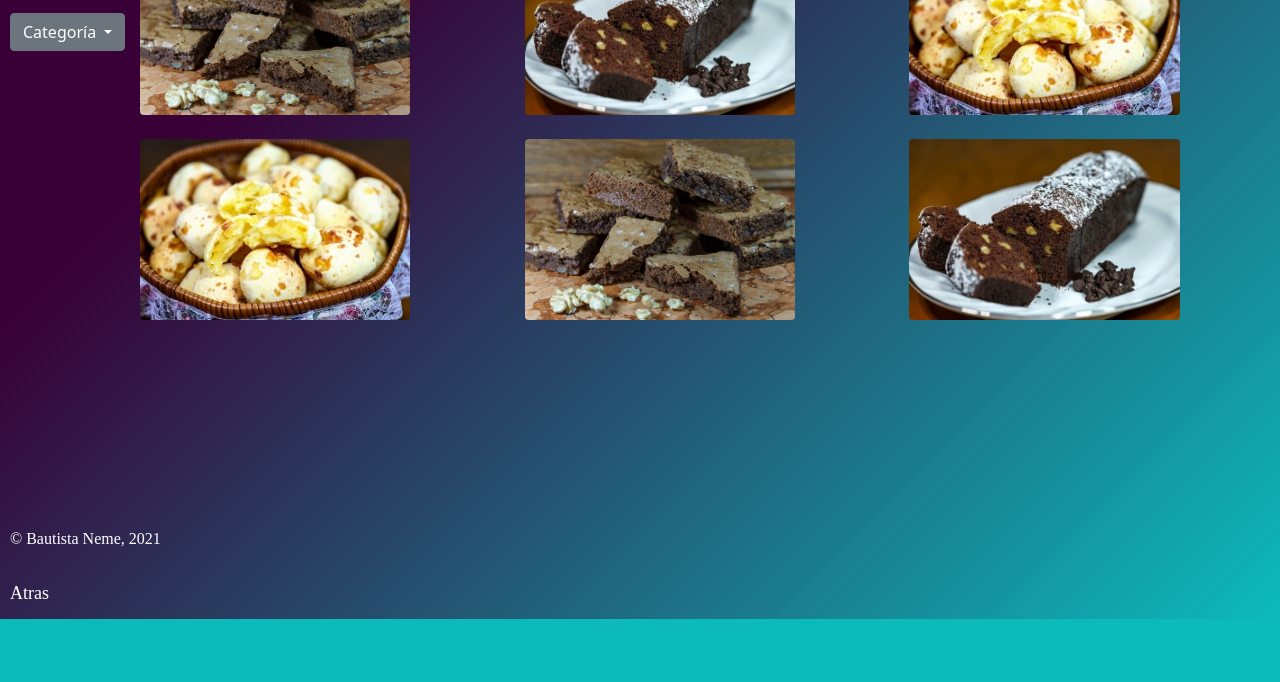
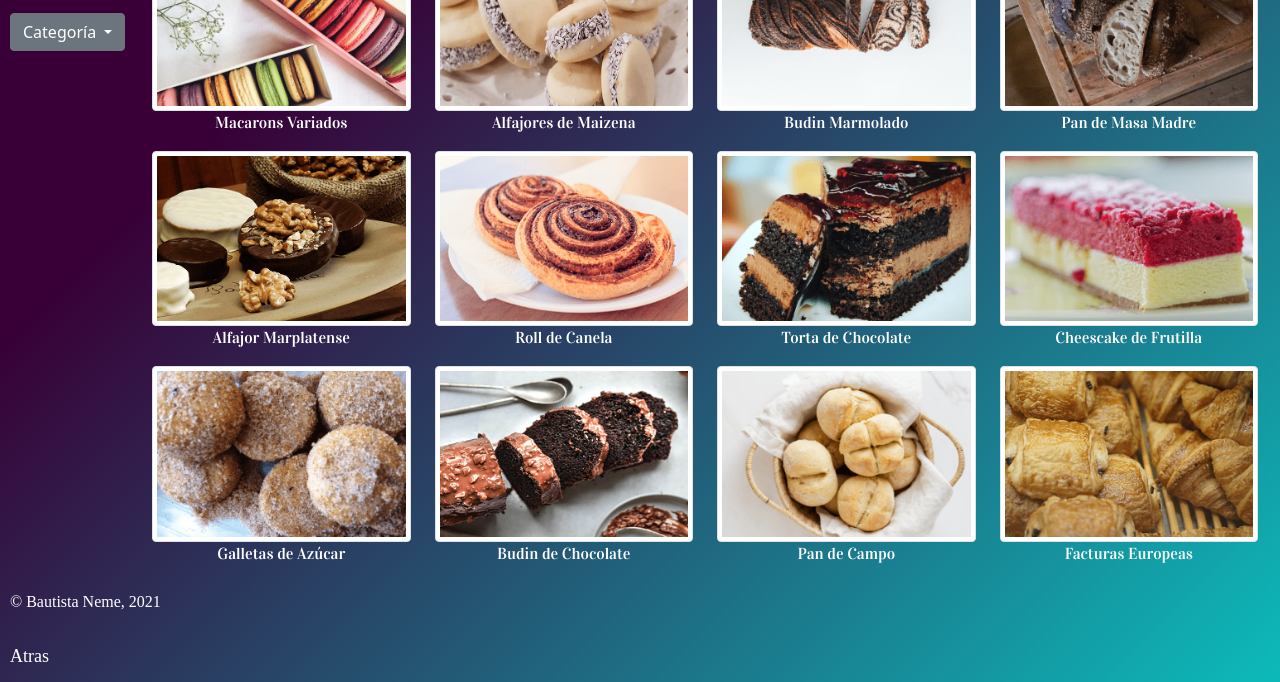
Before and after one commit to DatNeme/Entrega-Final, a website: page menu.html in a window 1280 px wide. Shown: the part 221-903 px from the top of the page. Before the commit the page ends 840 px from the top, so only its background shows below. Drawn offline with nearby package versions, Linux system fonts and the light colour scheme; a web font is replaced by a local one.

Commit message:
Cambio integral al menu de productos

```diff
--- a/menu.html
+++ b/menu.html
@@ -54,59 +54,83 @@
 
     <section>
 
-      <div class="row">
-        <div class="col-lg-4 col-md-12 mb-4 mb-lg-0">
-          <a href="#">
-            <img
-              src="./multimedia/brownies.jpeg"
-              class="w-75 alter shadow-1-strong rounded mb-4"
-              alt="Brownies de chocolate con nueces"
-            />
-          </a>
+      <div class="container-fluid">
 
-          <a href="#">
-            <img
-              src="./multimedia/chipa.jpeg"
-              class="w-75 alter shadow-1-strong rounded mb-4"
-              alt="Chipa casero"
-            />
-          </a>
-        </div>
 
-        <div class="col-lg-4 mb-4 mb-lg-0">
-          <a href="#">
-            <img
-              src="./multimedia/choco.jpeg"
-              class="w-75 alter shadow-1-strong rounded mb-4"
-              alt="Budin de chocolate con nueces"
-            />
-          </a>
 
-          <a href="#">
-            <img
-              src="./multimedia/brownies.jpeg"
-              class="w-75 alter shadow-1-strong rounded mb-4"
-              alt="Brownies de chocolate con nueces"
-            />
-          </a>
-        </div>
-
-        <div class="col-lg-4 mb-4 mb-lg-0">
-          <a href="#">
-            <img
-              src="./multimedia/chipa.jpeg"
-              class="w-75 alter shadow-1-strong rounded mb-4"
-              alt="Chipa casero"
-            />
-          </a>
-
-          <a href="#">
-            <img
-              src="./multimedia/choco.jpeg"
-              class="w-75 alter shadow-1-strong rounded mb-4"
-              alt="Budin de chocolate con nueces"
-            />
-          </a>
+        <div class="row">
+          <div class="col-sm-6 col-md-4 col-lg-3">
+            <figure>
+              <a href="#"><img src="./multimedia/macaron.png" alt="Macarons variados" class="img-thumbnail alter"></a>
+              <figcaption>Macarons Variados</figcaption>
+            </figure>
+          </div>
+          <div class="col-sm-6 col-md-4 col-lg-3">
+            <figure>
+              <a href="#"><img src="./multimedia/maizena.png" alt="Alfajores de Maizena" class="img-thumbnail alter"></a>
+              <figcaption>Alfajores de Maizena</figcaption>
+            </figure>
+          </div>
+          <div class="col-sm-6 col-md-4 col-lg-3">
+            <figure>
+              <a href="#"><img src="./multimedia/marmol.png" alt="Budin marmolado" class="img-thumbnail alter"></a>
+              <figcaption>Budin Marmolado</figcaption>
+            </figure>
+          </div>
+          <div class="col-sm-6 col-md-4 col-lg-3">
+            <figure>
+              <a href="#"><img src="./multimedia/masama.png" alt="Pan de masa madre" class="img-thumbnail alter"></a>
+              <figcaption>Pan de Masa Madre</figcaption>
+            </figure>
+          </div>
+          <div class="col-sm-6 col-md-4 col-lg-3">
+            <figure>
+              <a href="#"><img src="./multimedia/mdq.png" alt="Alfajor de chocolate con nuez arriba" class="img-thumbnail alter"></a>
+              <figcaption>Alfajor Marplatense</figcaption>
+            </figure>
+          </div>
+          <div class="col-sm-6 col-md-4 col-lg-3">
+            <figure>
+              <a href="#"><img src="./multimedia/rolls.png" alt="Roll de canela" class="img-thumbnail alter"></a>
+              <figcaption>Roll de Canela</figcaption>
+            </figure>
+          </div>
+          <div class="col-sm-6 col-md-4 col-lg-3">
+            <figure>
+              <a href="#"><img src="./multimedia/tortachoc.png" alt="Porción de torta de chocolate" class="img-thumbnail alter"></a>
+              <figcaption>Torta de Chocolate</figcaption>
+            </figure>
+          </div>
+          <div class="col-sm-6 col-md-4 col-lg-3">
+            <figure>
+              <a href="#"><img src="./multimedia/tortafru.png" alt="Porción de torta de frutas" class="img-thumbnail alter"></a>
+              <figcaption>Cheescake de Frutilla</figcaption>
+            </figure>
+          </div>
+          <div class="col-sm-6 col-md-4 col-lg-3">
+            <figure>
+              <a href="#"><img src="./multimedia/azucar.png" alt="Galletas de zucar" class="img-thumbnail alter"></a>
+              <figcaption>Galletas de Azúcar</figcaption>
+            </figure>
+          </div>
+          <div class="col-sm-6 col-md-4 col-lg-3">
+            <figure>
+              <a href="#"><img src="./multimedia/budinchoc.png" alt="Budín de chocolate" class="img-thumbnail alter"></a>
+              <figcaption>Budin de Chocolate</figcaption>
+            </figure>
+          </div>
+          <div class="col-sm-6 col-md-4 col-lg-3">
+            <figure>
+              <a href="#"><img src="./multimedia/campo.png" alt="Pan tipo de campo" class="img-thumbnail alter"></a>
+              <figcaption>Pan de Campo</figcaption>
+            </figure>
+          </div>
+          <div class="col-sm-6 col-md-4 col-lg-3">
+            <figure>
+              <a href="#"><img src="./multimedia/euro.png" alt="Facturas tipo europeas" class="img-thumbnail alter"></a>
+              <figcaption>Facturas Europeas</figcaption>
+            </figure>
+          </div>
         </div>
       </div>
 
--- a/scss/origen.scss
+++ b/scss/origen.scss
@@ -324,6 +324,10 @@ a {
 
 .alter:hover{transform: scale(1.04);}
 
+figcaption{color: $blanco; font-weight: 500; text-align: center; font-family: 'Vidaloka', serif;}
+
+
+
 /*****  GRID CONTAINERS *****/
 
 
@@ -334,7 +338,7 @@ a {
     "header"
     "main"
     "footer";
-    grid-template-rows: 10vh 80vh 10vh;
+    grid-template-rows: 10vh 80vh auto;
 }
 
 .grid-container2{
@@ -355,7 +359,7 @@ a {
     "header header"
     "side main"
     "footer footer";
-    grid-template-rows: 10vh 80vh 10vh;
+    grid-template-rows: 10vh auto 10vh;
     grid-template-columns: 15vh auto;
 }
 
```
Also changed, not shown: css/destino.css, multimedia/azucar.png (added), multimedia/brownies.jpeg (deleted), multimedia/budinchoc.png (added), multimedia/campo.png (added), multimedia/chipa.jpeg (deleted), multimedia/choco.jpeg (deleted), multimedia/euro.png (added), multimedia/limon1.jpeg (deleted), multimedia/macaron.png (added), multimedia/maizena.png (added), multimedia/marmol.png (added), multimedia/masama.png (added), multimedia/mdq.png (added), 4 more files.
